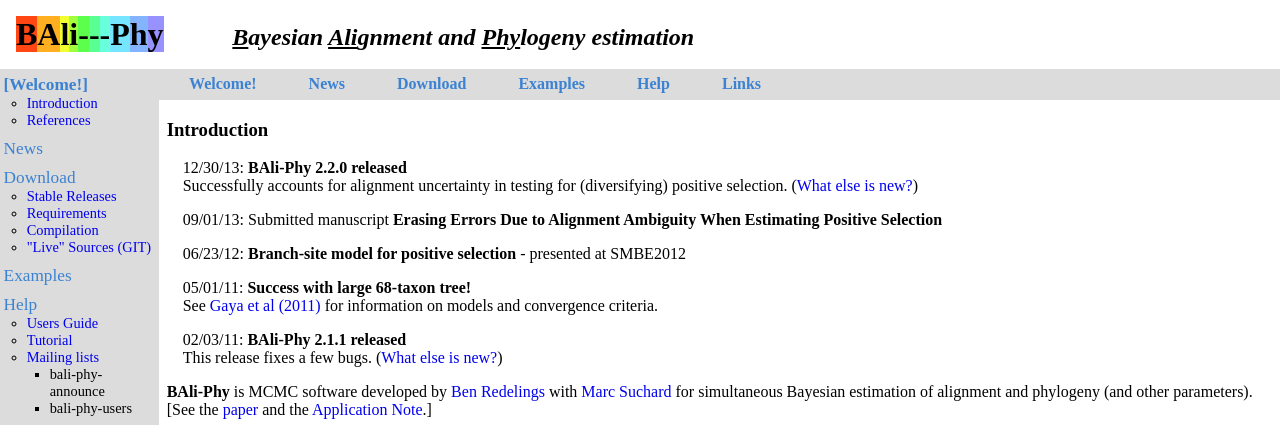
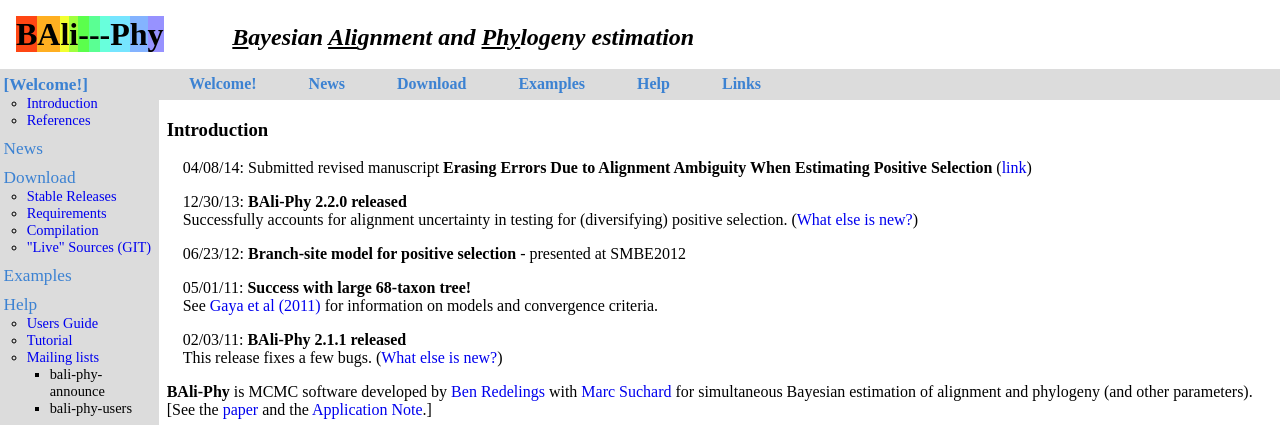
Before and after one commit to bredelings/php-bali-phy.org, a PHP site: page / in a window 1280 px wide. Shown: the top 425 px of the page. Run offline with PHP 8.4, Linux system fonts and the light colour scheme; data that the repository does not hold is empty.

Commit message:
Update.
Former-commit-id: 45332c298a7b420a16dd292973b5f84531f79c8d

```diff
--- a/index.php
+++ b/index.php
@@ -27,10 +27,10 @@ ol li {padding-bottom:0.5em}
 	    <h3><a name="intro">Introduction</a></h3>
 
 	    <div style="margin-left:1em">
+	      <p>04/08/14: Submitted revised manuscript <strong>Erasing Errors Due to Alignment Ambiguity When Estimating Positive Selection</strong> (<a href="branch-site-article.pdf">link</a>)</br>
+
 	      <p>12/30/13: <strong>BAli-Phy 2.2.0 released</strong><br/>
 		Successfully accounts for alignment uncertainty in testing for (diversifying) positive selection. (<a href="news.php#2.2.0">What else is new?</a>)
-
-	      <p>09/01/13: Submitted manuscript <strong>Erasing Errors Due to Alignment Ambiguity When Estimating Positive Selection</strong></br>
 
 	      <p>06/23/12: <strong>Branch-site model for positive
 selection</strong> - presented at SMBE2012</br>
```
